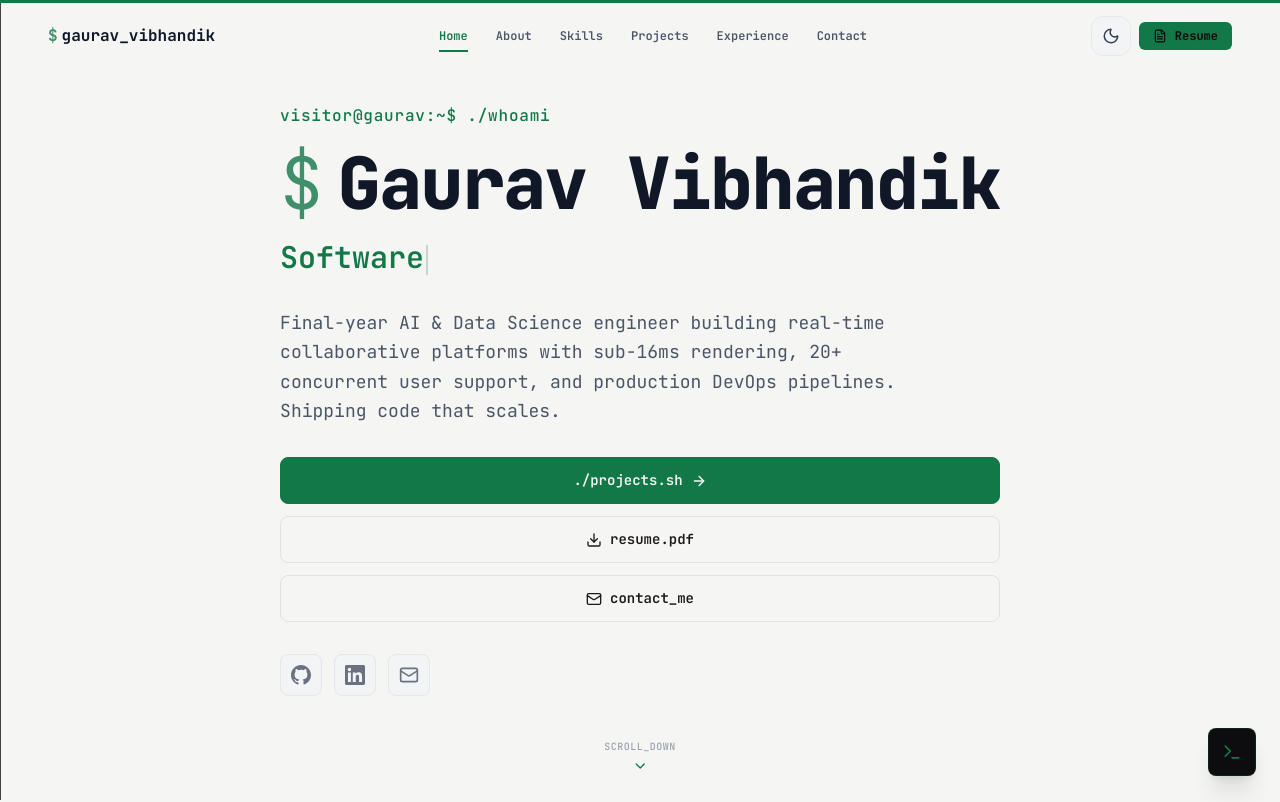
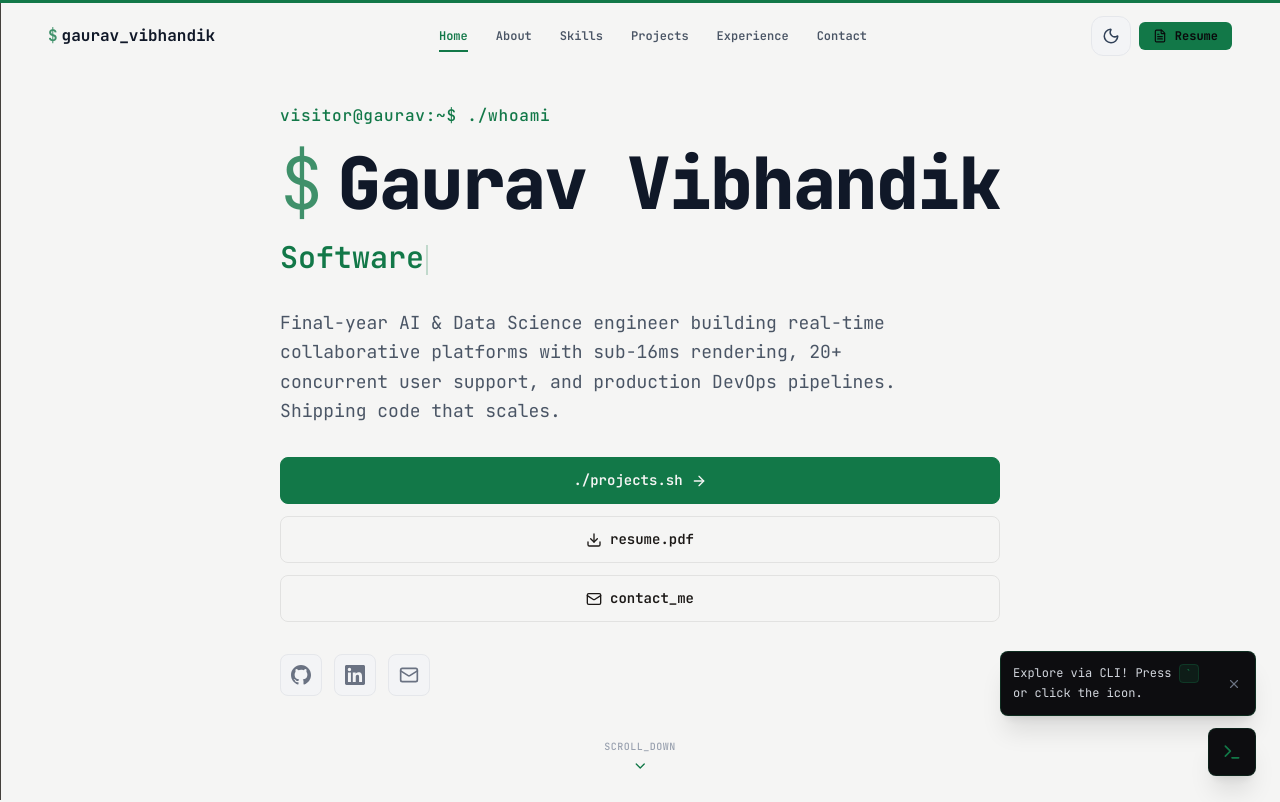
Before and after one commit to Gaurravvvv/Portfolio, a React (Vite) app: page / in a window 1280 px wide. Shown: the top 802 px of the page. Built offline with nearby package versions, Linux system fonts and the light colour scheme.

Commit message:
glow effect

```diff
--- a/src/components/TerminalToggle.tsx
+++ b/src/components/TerminalToggle.tsx
@@ -1,20 +1,78 @@
-import { motion } from 'framer-motion';
+import { useState, useEffect } from 'react';
+import { motion, AnimatePresence } from 'framer-motion';
 import { Terminal, X } from 'lucide-react';
 import { useTerminal } from '../hooks/useTerminal';
 
 export default function TerminalToggle() {
   const { isTerminalOpen, toggleTerminal } = useTerminal();
+  const [showTooltip, setShowTooltip] = useState(false);
+
+  useEffect(() => {
+    // Check if dismissed in this session
+    const dismissed = sessionStorage.getItem('terminal-tooltip-dismissed');
+    if (dismissed || isTerminalOpen) return;
+
+    const timer = setTimeout(() => {
+      setShowTooltip(true);
+    }, 3000); // 3 seconds delay
+
+    return () => clearTimeout(timer);
+  }, [isTerminalOpen]);
+
+  // If the terminal is opened, automatically hide the tooltip and record dismissal
+  useEffect(() => {
+    if (isTerminalOpen) {
+      setShowTooltip(false);
+      sessionStorage.setItem('terminal-tooltip-dismissed', 'true');
+    }
+  }, [isTerminalOpen]);
+
+  const handleDismissTooltip = (e: React.MouseEvent) => {
+    e.stopPropagation();
+    setShowTooltip(false);
+    sessionStorage.setItem('terminal-tooltip-dismissed', 'true');
+  };
 
   return (
+    <div className="fixed bottom-4 right-4 sm:bottom-6 sm:right-6 z-[80] flex flex-col items-end">
+      <AnimatePresence>
+        {showTooltip && (
+          <motion.div
+            initial={{ opacity: 0, scale: 0.95, y: 10 }}
+            animate={{ opacity: 1, scale: 1, y: 0 }}
+            exit={{ opacity: 0, scale: 0.95, y: 10 }}
+            transition={{ duration: 0.25, ease: 'easeOut' }}
+            className="mb-3 flex items-center gap-2.5 p-3 rounded-lg
+                       bg-[#0d0d10] border border-accent/30 text-xs text-gray-300 font-mono shadow-xl
+                       w-64 max-w-[calc(100vw-2rem)] select-none"
+          >
+            <span className="flex-1 leading-relaxed">
+              Explore via CLI! Press <kbd className="bg-accent/15 border border-accent/30 text-accent px-1.5 py-0.5 rounded font-bold text-[10px]">`</kbd> or click the icon.
+            </span>
+            <button
+              onClick={handleDismissTooltip}
+              className="text-gray-500 hover:text-white transition-colors cursor-pointer p-0.5 shrink-0"
+              aria-label="Dismiss tooltip"
+            >
+              <X className="w-3.5 h-3.5" />
+            </button>
+          </motion.div>
+        )}
+      </AnimatePresence>
+
       <motion.button
         onClick={toggleTerminal}
-      className="fixed bottom-4 right-4 sm:bottom-6 sm:right-6 z-[80] flex items-center justify-center
+        className="relative flex items-center justify-center
                    w-12 h-12 rounded-lg bg-[#0d0d10] border border-accent/20 text-accent shadow-xl cursor-pointer
                    hover:bg-accent/10 hover:border-accent hover:shadow-accent/10 transition-all duration-200"
         aria-label="Toggle terminal CLI navigator"
         whileHover={{ scale: 1.05 }}
         whileTap={{ scale: 0.95 }}
       >
+        {/* Pulsing ring background */}
+        {!isTerminalOpen && (
+          <span className="absolute inset-0 rounded-lg bg-accent/20 animate-ping -z-10" />
+        )}
         <div className="relative w-5 h-5 flex items-center justify-center">
           {isTerminalOpen ? (
             <X className="w-5 h-5 absolute" />
@@ -23,5 +81,6 @@ export default function TerminalToggle() {
           )}
         </div>
       </motion.button>
+    </div>
   );
 }
--- a/src/hooks/useTerminal.tsx
+++ b/src/hooks/useTerminal.tsx
@@ -1,4 +1,4 @@
-import { createContext, useContext, useState, type ReactNode } from 'react';
+import { createContext, useContext, useState, useEffect, type ReactNode } from 'react';
 
 interface TerminalContextType {
   isTerminalOpen: boolean;
@@ -12,6 +12,31 @@ export function TerminalProvider({ children }: { children: ReactNode }) {
   const [isTerminalOpen, setIsTerminalOpen] = useState(false);
 
   const toggleTerminal = () => setIsTerminalOpen(prev => !prev);
+
+  useEffect(() => {
+    const handleKeyDown = (e: KeyboardEvent) => {
+      const activeEl = document.activeElement;
+      const isInput = activeEl && (
+        activeEl.tagName === 'INPUT' ||
+        activeEl.tagName === 'TEXTAREA' ||
+        activeEl.getAttribute('contenteditable') === 'true'
+      );
+
+      if (e.key === '`') {
+        if (isInput) return; // Let user type backtick in input fields
+        e.preventDefault();
+        setIsTerminalOpen(prev => !prev);
+      }
+
+      if (e.key === 'Escape' && isTerminalOpen) {
+        e.preventDefault();
+        setIsTerminalOpen(false);
+      }
+    };
+
+    window.addEventListener('keydown', handleKeyDown);
+    return () => window.removeEventListener('keydown', handleKeyDown);
+  }, [isTerminalOpen]);
 
   return (
     <TerminalContext.Provider value={{ isTerminalOpen, setIsTerminalOpen, toggleTerminal }}>
```
Lines whose indentation alone changed are shown as unchanged.
